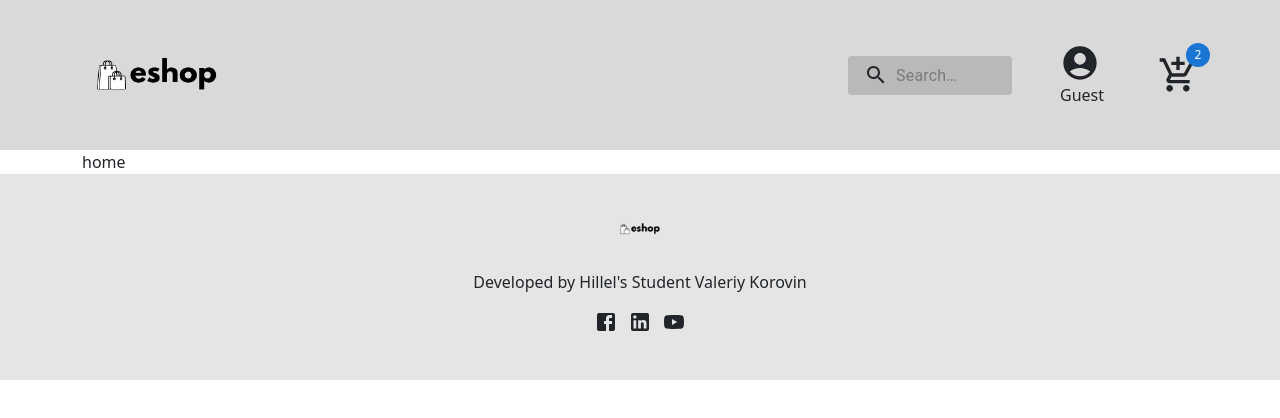
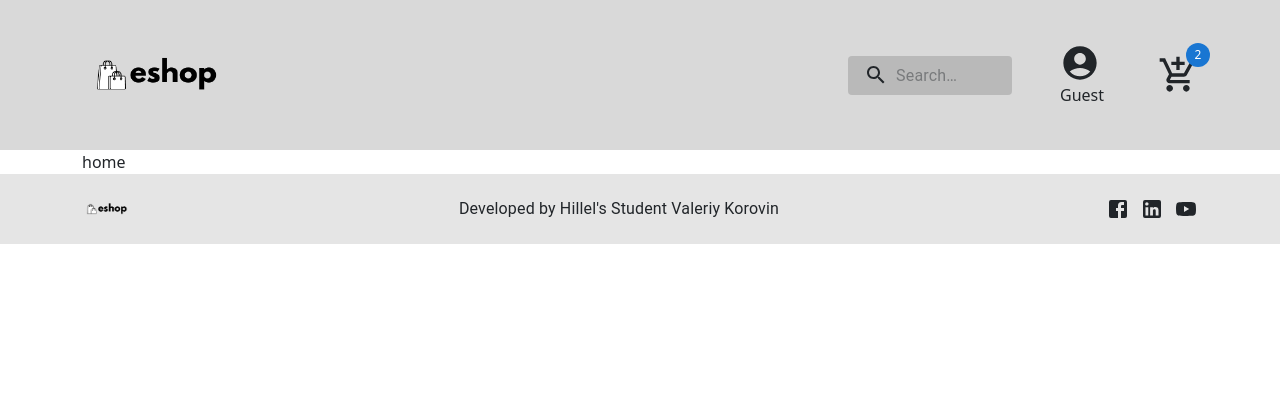
Before and after one commit to Valkor95/REACT_HW, a React (Vite) app: page / in a window 1280 px wide. Shown: the top 418 px of the page. Built offline with nearby package versions, Linux system fonts and the light colour scheme.

Commit message:
FINAL3_v14

```diff
--- a/src/componets/Footers/Footer.jsx
+++ b/src/componets/Footers/Footer.jsx
@@ -6,14 +6,15 @@ import Logo from "../../img/Logo/Logo.png";
 import FacebookIcon from '@mui/icons-material/Facebook';
 import LinkedInIcon from '@mui/icons-material/LinkedIn';
 import YouTubeIcon from '@mui/icons-material/YouTube';
+import {Typography} from "@mui/material";
 const Footer = () => {
     return (
         <div className='footer' style={{
             backgroundColor: 'rgba(0, 0, 0, 0.1)',
-            padding: '30px'
+            padding: '10px'
         }}>
             <Container >
-                <Row className="justify-content-center align-items-center mb-3">
+                <Row className="justify-content-between align-items-center">
                     <Col xs="auto">
                         <div className="logo-container" style={{ maxWidth: '50px' }}>
                             <Link to={ROUTES.HOME}>
@@ -21,20 +22,15 @@ const Footer = () => {
                             </Link>
                         </div>
                     </Col>
-
-                </Row>
-                <Row className="justify-content-center align-items-center mb-3">
                     <Col xs="auto" className='rights'>
-                        Developed by Hillel's Student Valeriy Korovin
+                        <Typography variant="body1">Developed by Hillel's Student Valeriy Korovin</Typography>
                     </Col>
-                </Row>
-                <Row className="justify-content-center align-items-center mb-3">
                     <Col xs="auto" className='socials' style={{display: 'flex',
-                        alignItems: 'center',
-                        gap: '10px'}}>
-                        <FacebookIcon/>
-                        <LinkedInIcon/>
-                        <YouTubeIcon/>
+                            alignItems: 'center',
+                            gap: '10px'}}>
+                            <FacebookIcon/>
+                            <LinkedInIcon/>
+                            <YouTubeIcon/>
                     </Col>
                 </Row>
             </Container>
```
